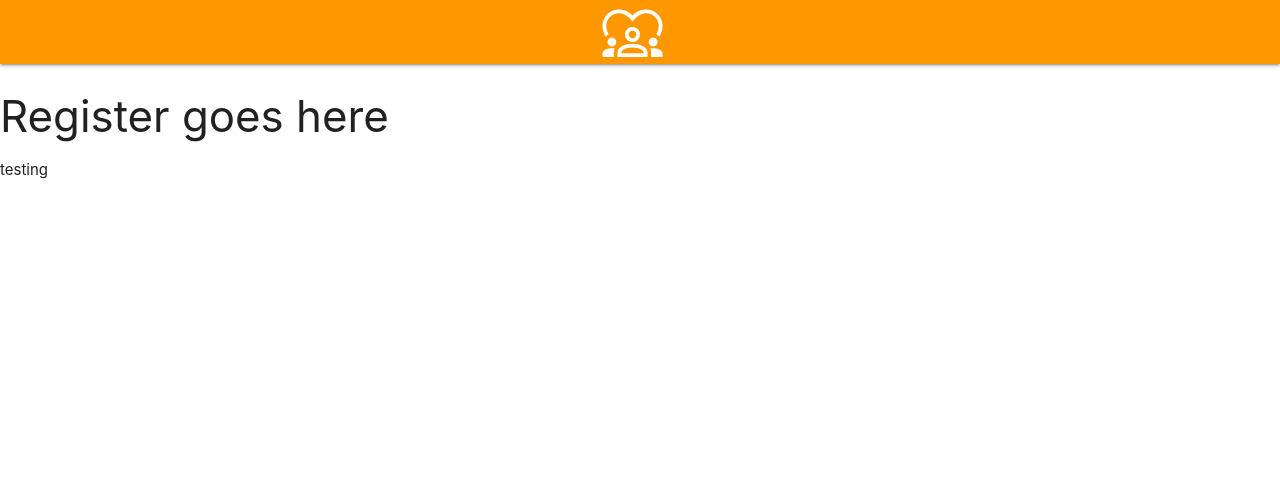
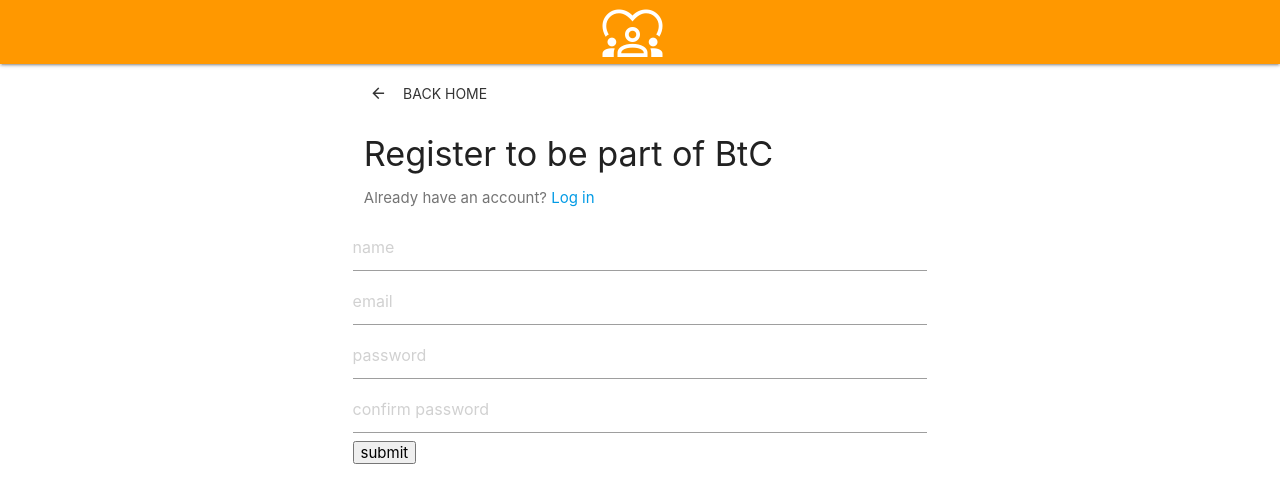
Before and after one commit to emmebravo/bethechange_fe, a React (Create React App) app: page /register in a window 1280 px wide. Shown: the top 502 px of the page. Built offline with nearby package versions, Linux system fonts and the light colour scheme; the HTML template or start-up script is replaced by a standard one.

Commit message:
register & login form

```diff
--- a/src/components/Login.js
+++ b/src/components/Login.js
@@ -1,8 +1,59 @@
+import { useState } from 'react';
+import { Link } from 'react-router-dom';
+
 const Login = () => {
+  const [login, setLogin] = useState({
+    email: '',
+    password: '',
+  });
+
+  const handleLogin = (event) => {
+    const { name, value } = event.target;
+    setLogin((prevLogin) => ({
+      ...prevLogin,
+      [name]: value,
+    }));
+  };
+
+  const handleSubmit = (event) => {
+    event.preventDefault();
+    //submitToAPI()
+    console.log(login);
+  };
+
   return (
-    <div>
-      <h3>Login goes here</h3>
-      <p>testing</p>
+    <div className='container' style={{ paddingTop: '12px' }}>
+      <div className='row'>
+        <div className='col s8 offset-s2'>
+          <Link to='/' className='btn-flat waves-effect'>
+            <i className='material-symbols-outlined left'>arrow_back</i> back
+            home
+          </Link>
+          <div className='col s12'>
+            <h4>Login to BtC</h4>
+            <p className='grey-text text-darken-1'>
+              Do not have an account? <Link to='/register'>Register</Link>
+            </p>
+          </div>
+          <form onSubmit={handleSubmit}>
+            <input
+              type='email'
+              placeholder='email'
+              name='email'
+              value={login.email}
+              onChange={handleLogin}
+            />
+            <input
+              type='password'
+              placeholder='password'
+              name='password'
+              value={login.password}
+              onChange={handleLogin}
+            />
+            <button>submit</button>
+          </form>
+        </div>
+      </div>
     </div>
   );
 };
--- a/src/components/Register.js
+++ b/src/components/Register.js
@@ -1,8 +1,75 @@
+import { useState } from 'react';
+import { Link } from 'react-router-dom';
+
 const Register = () => {
+  const [register, setRegister] = useState({
+    name: '',
+    email: '',
+    password: '',
+    password2: '',
+  });
+
+  const handleRegister = (event) => {
+    const { name, value } = event.target;
+    setRegister((prevRegister) => ({
+      ...prevRegister,
+      [name]: value,
+    }));
+  };
+
+  const handleSubmit = (event) => {
+    event.preventDefault();
+    //submitToAPI()
+    console.log(register);
+  };
+
   return (
-    <div>
-      <h3>Register goes here</h3>
-      <p>testing</p>
+    <div className='container' style={{ paddingTop: '12px' }}>
+      <div className='row'>
+        <div className='col s8 offset-s2'>
+          <Link to='/' className='btn-flat waves-effect'>
+            <i className='material-symbols-outlined left'>arrow_back</i> back
+            home
+          </Link>
+          <div className='col s12'>
+            <h4>Register to be part of BtC</h4>
+            <p className='grey-text text-darken-1'>
+              Already have an account? <Link to='/login'>Log in</Link>
+            </p>
+          </div>
+          <form onSubmit={handleSubmit}>
+            <input
+              type='text'
+              placeholder='name'
+              name='name'
+              value={register.name}
+              onChange={handleRegister}
+            />
+            <input
+              type='email'
+              placeholder='email'
+              name='email'
+              value={register.email}
+              onChange={handleRegister}
+            />
+            <input
+              type='password'
+              placeholder='password'
+              name='password'
+              value={register.password}
+              onChange={handleRegister}
+            />
+            <input
+              type='password'
+              placeholder='confirm password'
+              name='password2'
+              value={register.password2}
+              onChange={handleRegister}
+            />
+            <button>submit</button>
+          </form>
+        </div>
+      </div>
     </div>
   );
 };
```
